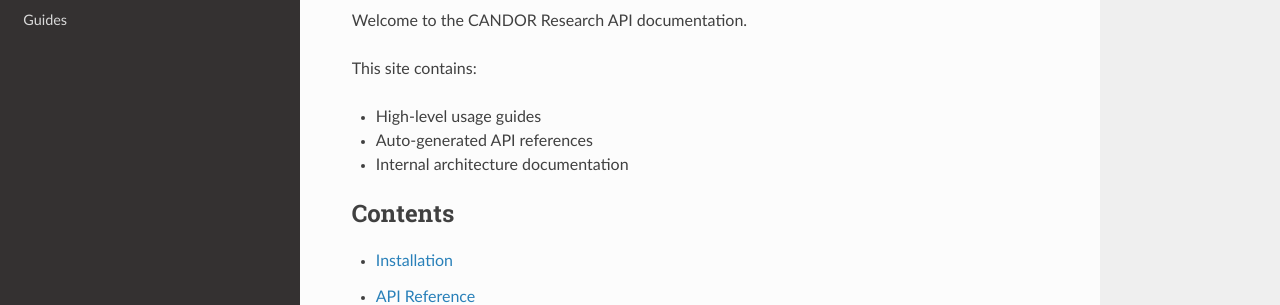
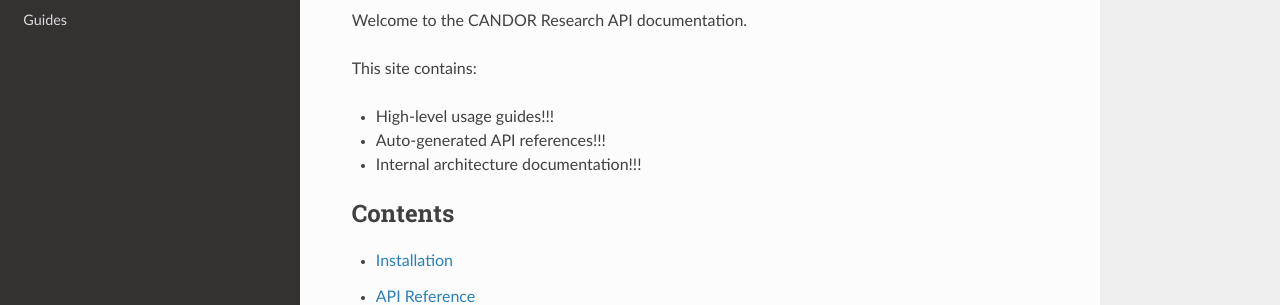
Before and after one commit to dburkhart7/My-GH-Pages-Documentation-Test, a Sphinx documentation site: the page built from docs/index.rst, in a window 1280 px wide and 1209 px high. Shown: the part 207-512 px from the top of the window. Built offline with Sphinx 7.4.7 and the Read the Docs theme 3.1.0, drawn with Linux system fonts in a browser that asks for light colours.

```diff
--- a/docs/index.rst
+++ b/docs/index.rst
@@ -8,9 +8,9 @@ Welcome to the CANDOR Research API documentation.
 
 This site contains:
 
-- High-level usage guides
-- Auto-generated API references
-- Internal architecture documentation
+- High-level usage guides!!!
+- Auto-generated API references!!!
+- Internal architecture documentation!!!
 
 .. toctree::
    :maxdepth: 3
```
